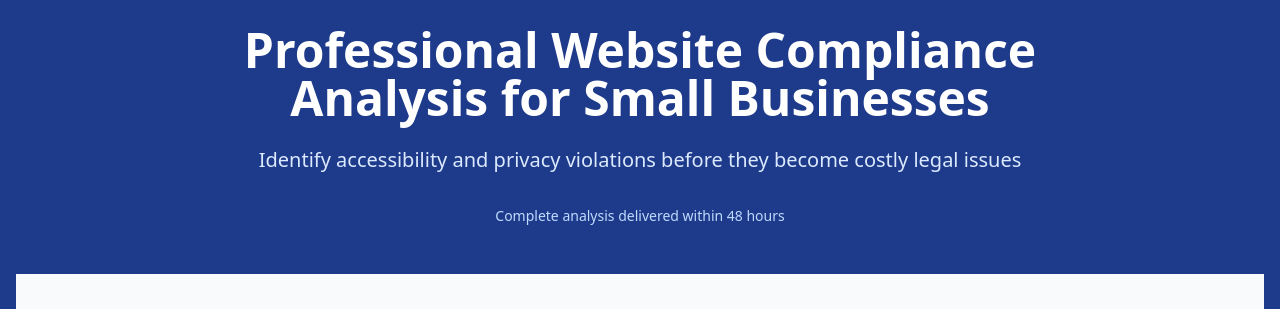
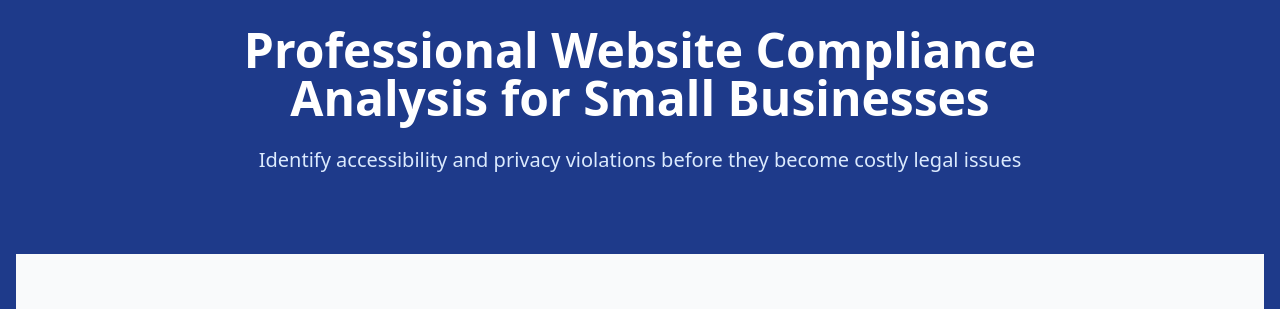
Before and after one commit to Tobyconduit/complyfinch, a plain HTML site: page index.html in a window 1280 px wide. Shown: the part 197-506 px from the top of the page. Drawn offline with nearby package versions, Linux system fonts and the light colour scheme.

Commit message:
Delete top Within 48 Hour Line

```diff
--- a/index.html
+++ b/index.html
@@ -27,7 +27,7 @@
             Identify accessibility and privacy violations before they become costly legal issues
         </p>
 
-        <p class="text-sm mt-4 text-blue-200">Complete analysis delivered within 48 hours</p>
+
     </div>
 </section>
 
```
